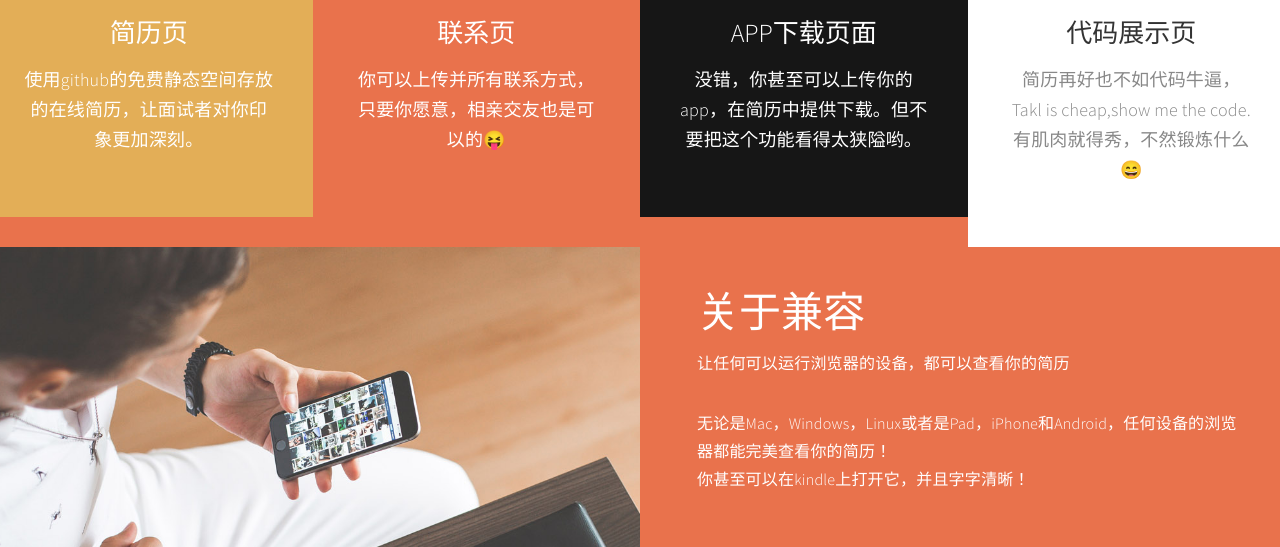
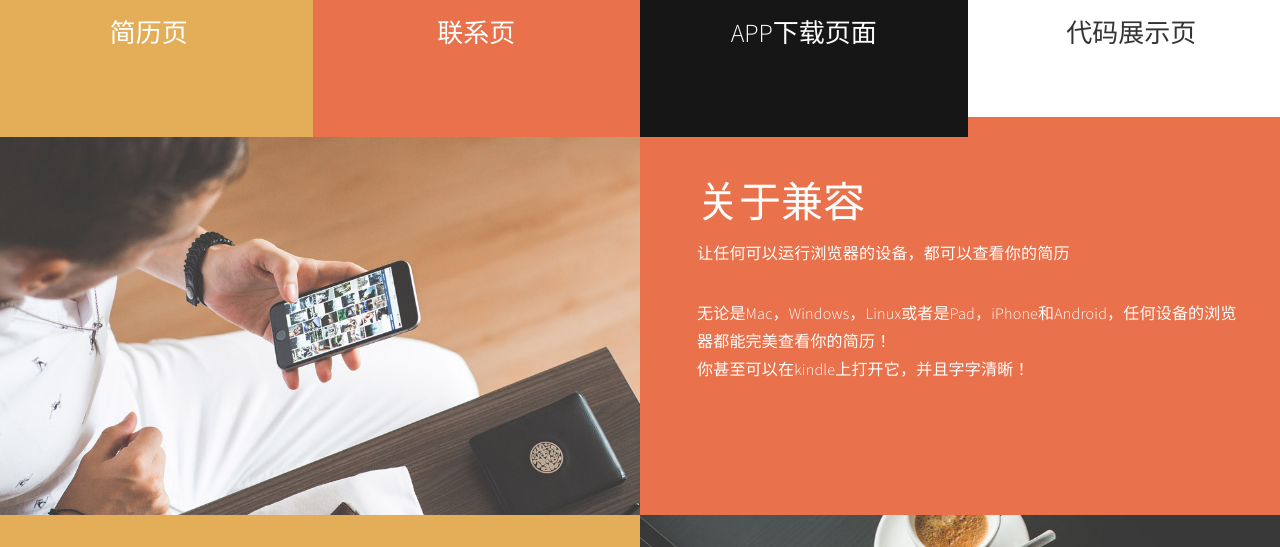
Before and after one commit to jianli-vc/jianli-vc.github.io, a plain HTML site: page index.html in a window 1280 px wide. Shown: the part 1273-1820 px from the top of the page. Drawn offline with Linux system fonts and the light colour scheme.

Commit message:
no message

```diff
--- a/index.html
+++ b/index.html
@@ -145,7 +145,8 @@ http://www.templatemo.com/tm-498-stimulus
                     <div class="wow fadeInUp color-white service-thumb" data-wow-delay="0.8s">
                          <i class="fa fa-desktop"></i>
                               <h3>简历页</h3>
-                              <p class="color-white">使用github的免费静态空间存放的在线简历，让面试者对你印象更加深刻。</p>
+                              <p class="color-white"></p>
+                              </br>
                     </div>
                </div>
 
@@ -153,7 +154,8 @@ http://www.templatemo.com/tm-498-stimulus
                     <div class="wow fadeInUp color-white service-thumb" data-wow-delay="1.2s">
                          <i class="fa fa-paper-plane"></i>
                               <h3>联系页</h3>
-                              <p class="color-white">你可以上传并所有联系方式，只要你愿意，相亲交友也是可以的😝</p>
+                              <p class="color-white"></p>
+                              </br>
                     </div>
                </div>
 
@@ -161,7 +163,8 @@ http://www.templatemo.com/tm-498-stimulus
                     <div class="wow fadeInUp color-white service-thumb" data-wow-delay="1.6s">
                          <i class="fa fa-table"></i>
                               <h3>APP下载页面</h3>
-                              <p class="color-white">没错，你甚至可以上传你的app，在简历中提供下载。但不要把这个功能看得太狭隘哟。</p>
+                              <p class="color-white"></p>
+                              </br>
                     </div>
                </div>
 
@@ -169,8 +172,6 @@ http://www.templatemo.com/tm-498-stimulus
                     <div class="wow fadeInUp service-thumb" data-wow-delay="1.8s">
                          <i class="fa fa-html5"></i>
                               <h3>代码展示页</h3>
-                              <p>简历再好也不如代码牛逼，</br>Takl is cheap,show me the code.</br>
-                              有肌肉就得秀，不然锻炼什么😄</p>
                     </div>
                </div>
 
```
